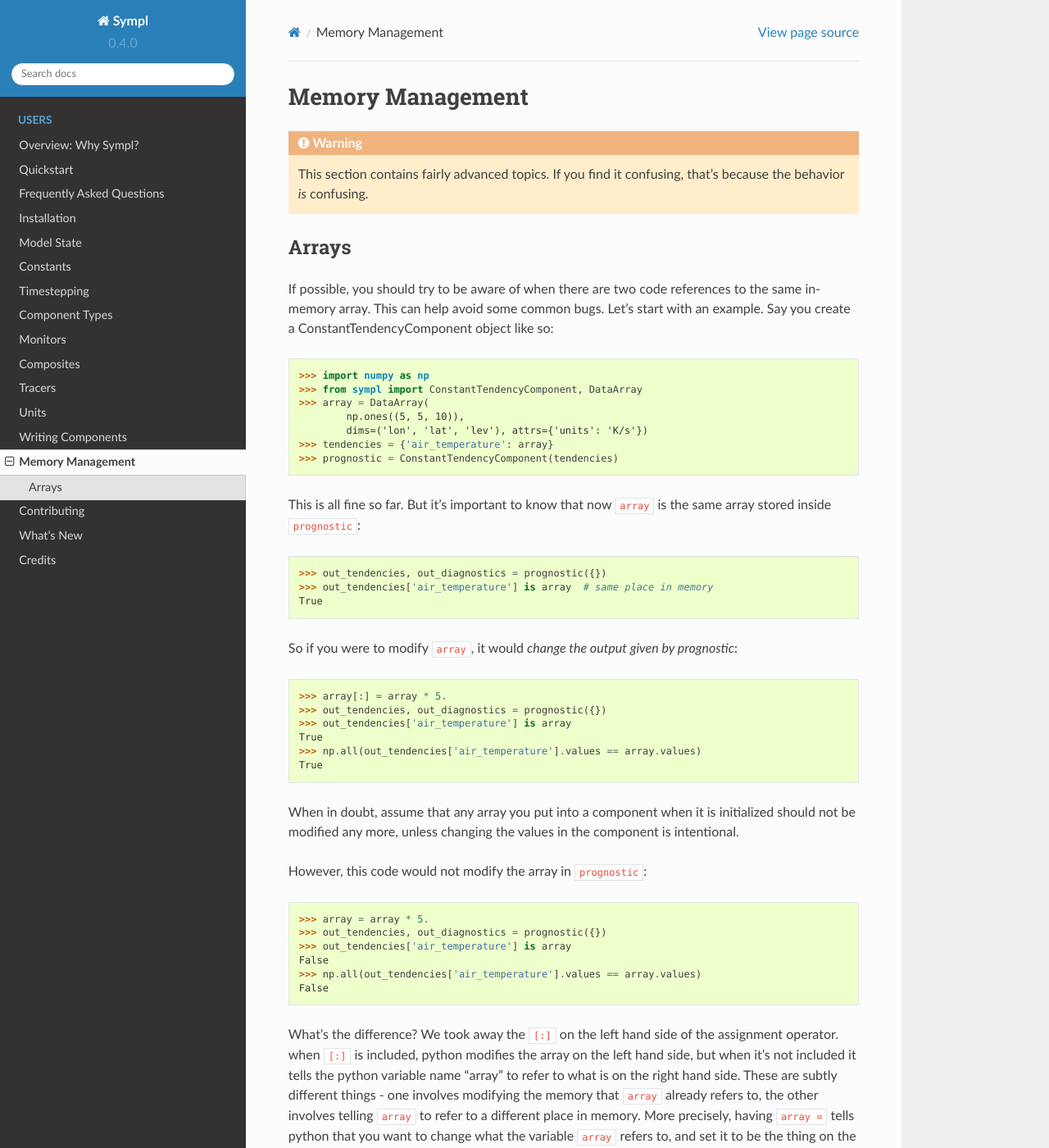
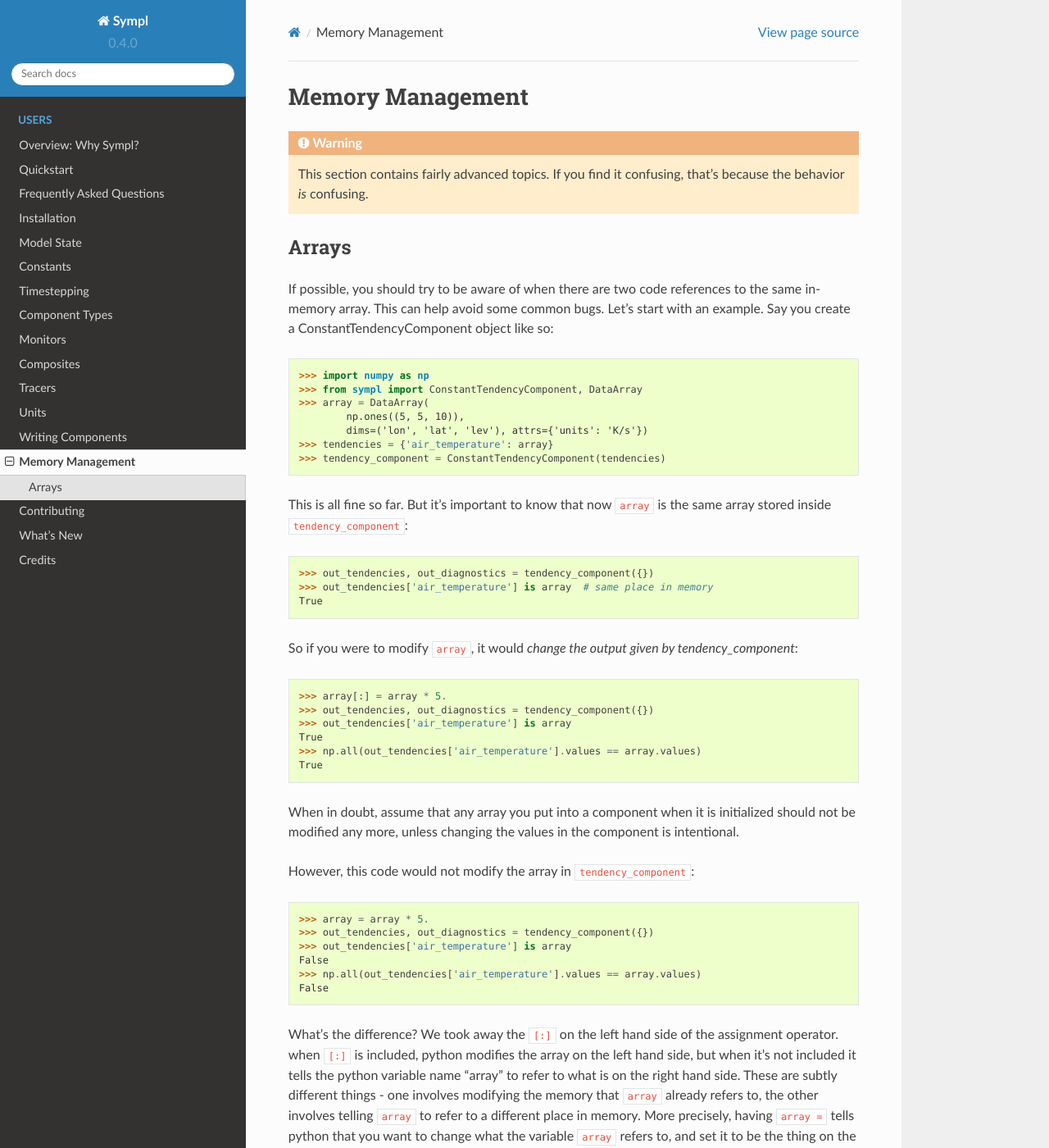
Before and after one commit to mcgibbon/sympl, a Sphinx documentation site: the page built from docs/memory_management.rst, in a window 1280 px wide and 1400 px high. Shown: the whole window at 82% size. Built offline with Sphinx 7.4.7 and the Read the Docs theme 2.0.0, drawn with Linux system fonts in a browser that asks for light colours.

Commit message:
Replaced prognostic with tendency_component

```diff
--- a/docs/memory_management.rst
+++ b/docs/memory_management.rst
@@ -18,20 +18,20 @@ with an example. Say you create a ConstantTendencyComponent object like so::
             np.ones((5, 5, 10)),
             dims=('lon', 'lat', 'lev'), attrs={'units': 'K/s'})
     >>> tendencies = {'air_temperature': array}
-    >>> prognostic = ConstantTendencyComponent(tendencies)
+    >>> tendency_component = ConstantTendencyComponent(tendencies)
 
 This is all fine so far. But it's important to know that now ``array`` is the
-same array stored inside ``prognostic``::
+same array stored inside ``tendency_component``::
 
-    >>> out_tendencies, out_diagnostics = prognostic({})
+    >>> out_tendencies, out_diagnostics = tendency_component({})
     >>> out_tendencies['air_temperature'] is array  # same place in memory
     True
 
 So if you were to modify ``array``, it would *change the output given by
-prognostic*::
+tendency_component*::
 
     >>> array[:] = array * 5.
-    >>> out_tendencies, out_diagnostics = prognostic({})
+    >>> out_tendencies, out_diagnostics = tendency_component({})
     >>> out_tendencies['air_temperature'] is array
     True
     >>> np.all(out_tendencies['air_temperature'].values == array.values)
@@ -41,10 +41,10 @@ When in doubt, assume that any array you put into a component when it is
 initialized should not be modified any more, unless changing the values in the
 component is intentional.
 
-However, this code would not modify the array in ``prognostic``::
+However, this code would not modify the array in ``tendency_component``::
 
     >>> array = array * 5.
-    >>> out_tendencies, out_diagnostics = prognostic({})
+    >>> out_tendencies, out_diagnostics = tendency_component({})
     >>> out_tendencies['air_temperature'] is array
     False
     >>> np.all(out_tendencies['air_temperature'].values == array.values)
```
